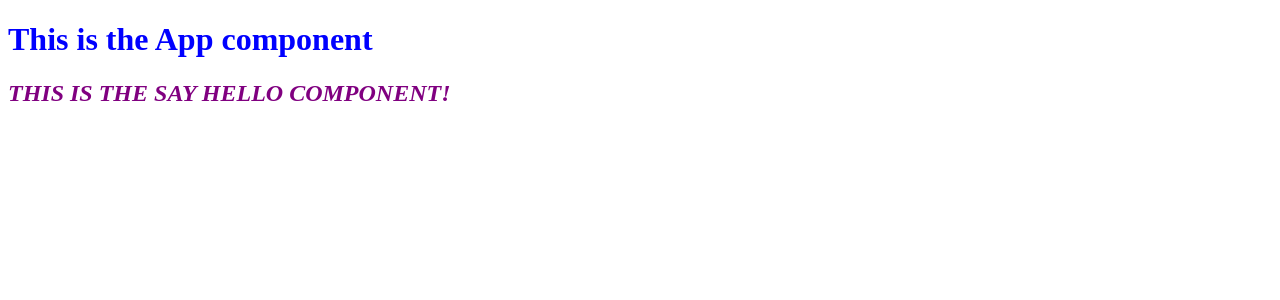
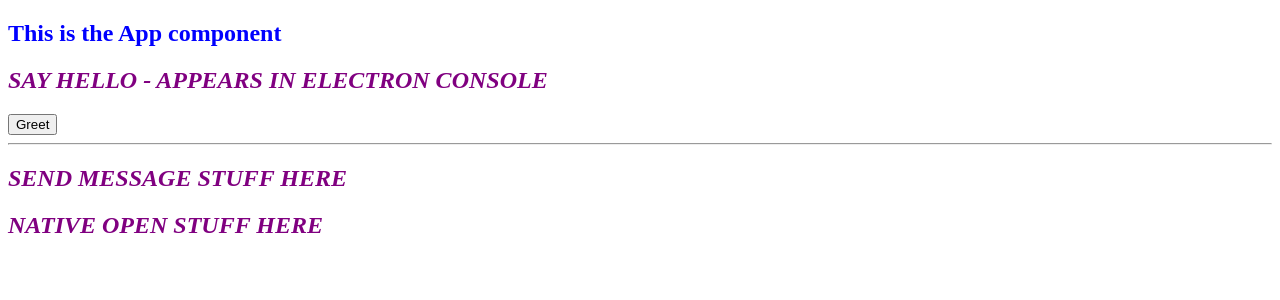
Before and after one commit to charisearter/Secure-Electron-React, a React app: page / in a window 1280 px wide. Shown: the top 300 px of the page. Built offline with nearby package versions, Linux system fonts and the light colour scheme.

Commit message:
Say Hello working

```diff
--- a/src/App.js
+++ b/src/App.js
@@ -1,12 +1,43 @@
-import React from 'react';
+import React, { useState } from 'react';
 // components
 import SayHello from './components/SayHello';
+import SendMessage from './components/SendMessage';
+import NativeOpen from './components/NativeOpen';
+
 function App() {
+	const [msg, setMsg] = useState('Initial message');
+	const [filePath, setFilePath] = useState([]);
+
+	// Say Hello
+	const getGreeting = async () => {
+		const greet = await api.invoke('say-hello', 'This is a greeting: Hi!');
+		console.log(greet);
+	};
+
+	// Send Message - IPC renderer -> main
+	const sendMessage = () => {
+		window.api.send(msg);
+		setMsg('');
+	};
+
+	const onMsgChange = e => {
+		e.preventDefault();
+		setMsg(e.target.value);
+	};
+
+	// Show Dialog - Naive Open file
+	const nativeFileOpen = async () => {
+		const thePath = await window.api.nativeOpenFile();
+		setFilePath(thePath);
+	};
+
 	return (
-		<div>
+		<section>
 			<h1> This is the App component </h1>
-			<SayHello />
-		</div>
+			<SayHello getGreeting={getGreeting} />
+			<SendMessage sendMessage={sendMessage} onMsgChange={onMsgChange} />
+			<NativeOpen />
+		</section>
 	);
 }
 
--- /dev/null
+++ b/src/components/NativeOpen.js
@@ -0,0 +1,11 @@
+import React from 'react';
+
+function NativeOpen() {
+	return (
+		<div>
+			<h2>Native Open stuff here</h2>
+		</div>
+	);
+}
+
+export default NativeOpen;
--- a/src/components/SayHello.js
+++ b/src/components/SayHello.js
@@ -1,10 +1,12 @@
 import React from 'react';
 
-function SayHello() {
+function SayHello({ getGreeting }) {
 	return (
-		<div>
-			<h2> This is the Say Hello component!</h2>
-		</div>
+		<section>
+			<h2> Say Hello - appears in Electron console</h2>
+			<button onClick={getGreeting}>Greet</button>
+			<hr />
+		</section>
 	);
 }
 
--- /dev/null
+++ b/src/components/SendMessage.js
@@ -0,0 +1,11 @@
+import React from 'react'
+
+function SendMessage() {
+  return (
+    <div>
+      <h2> Send message stuff here </h2>
+    </div>
+  )
+}
+
+export default SendMessage
```
Also changed, not shown: main.js (+8 -2 lines), preload.js (+24 -0 lines).
